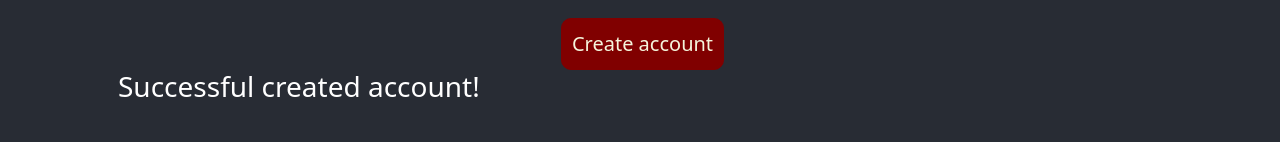
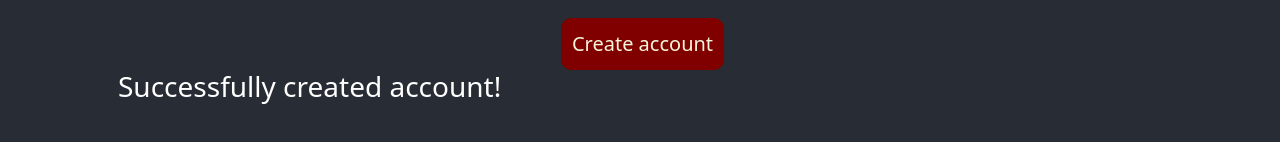
Before and after one commit to kienmarkdo/uOBites, a React (Create React App) app in the folder frontend/: page /registration in a window 1280 px wide. Both pictures are taken after typing "Sample", "Sample", "name@example.com", "Sample123", "Sample123" into the empty fields and a click on the button "Create account". Shown: the part 542-684 px from the top of the page. Built offline with nearby package versions, Linux system fonts and the light colour scheme.

Commit message:
Fixed typo

```diff
--- a/frontend/src/screens/RegistrationPage.tsx
+++ b/frontend/src/screens/RegistrationPage.tsx
@@ -143,7 +143,7 @@ const RegistrationPage = () => {
                         Create account
                     </Button>
                 </div>
-                {isValidAccount && <h3>Successful created account!</h3>}
+                {isValidAccount && <h3>Successfully created account!</h3>}
             </Form>
         </>
     )
```
